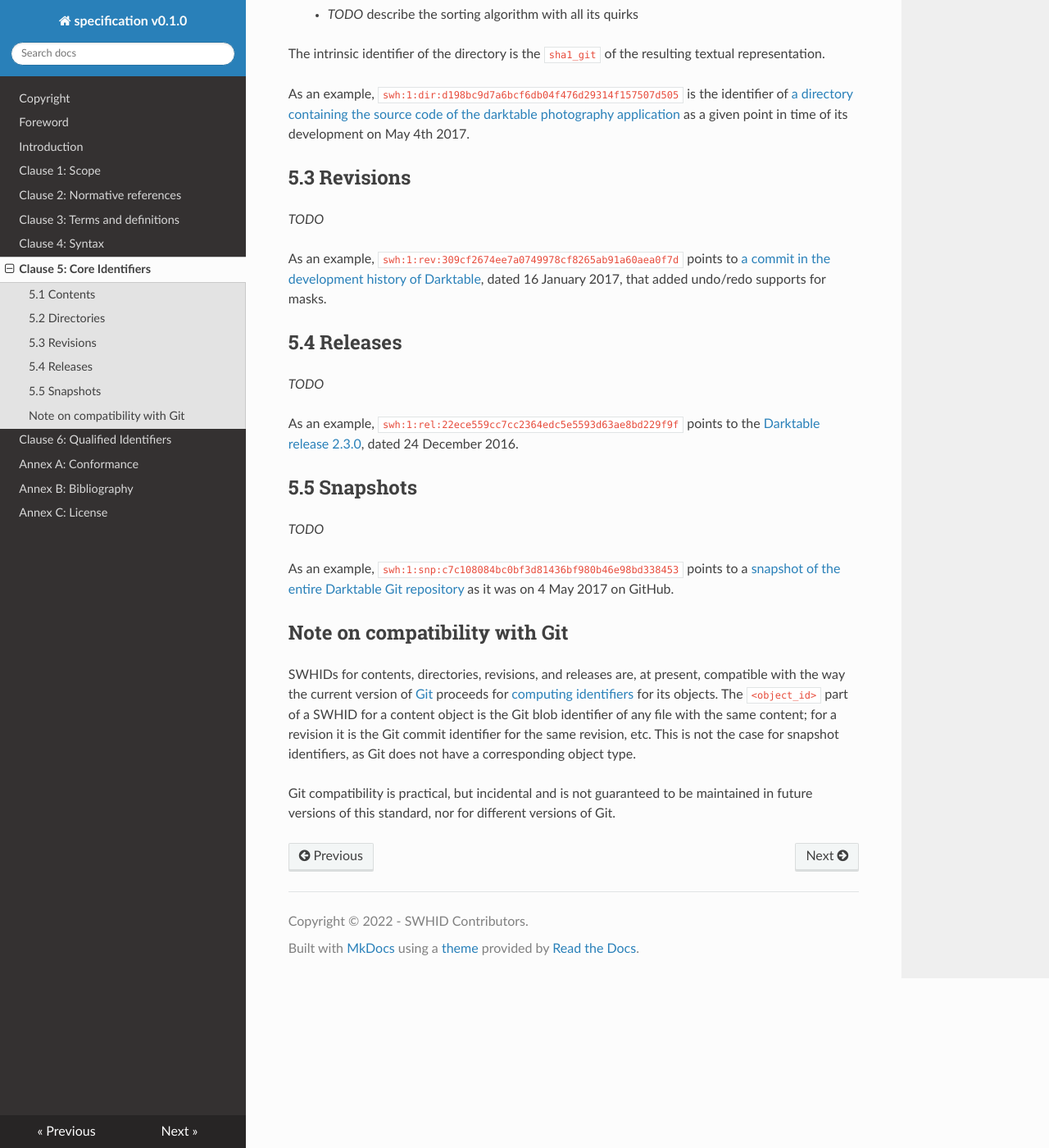
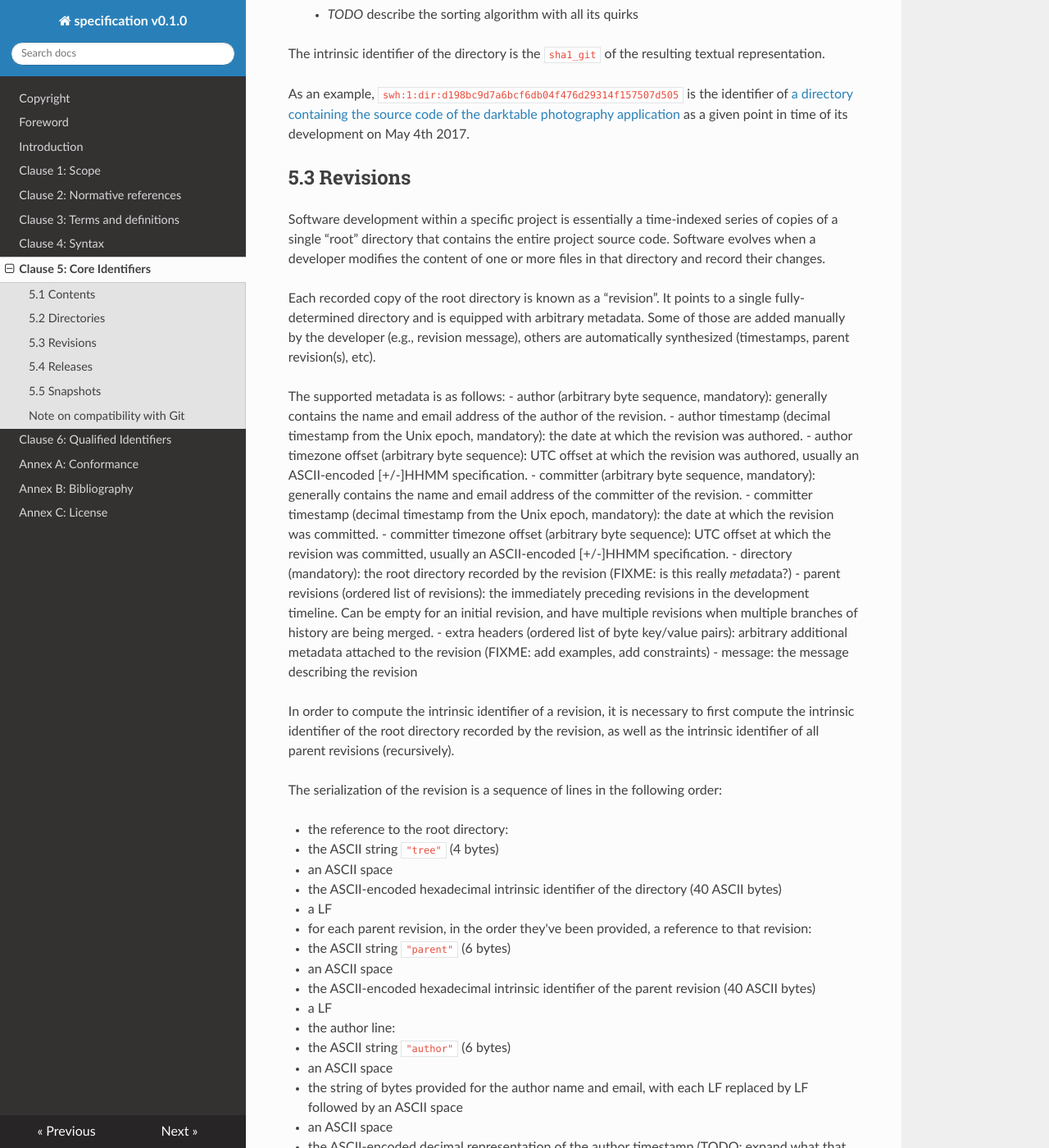
Before and after one commit to swhid/specification, an MkDocs documentation site: the page built from Chapters/5_Core_identifiers.md, in a window 1280 px wide and 1400 px high, scrolled down 1802 px. Shown: the whole window at 82% size. Built offline with MkDocs 1.6.1, drawn with Linux system fonts in a browser that asks for light colours; nearby versions of some CDN libraries; some of the changed text lies outside the part shown.

Commit message:
revision identifier: draft specification

```diff
--- a/Chapters/5_Core_identifiers.md
+++ b/Chapters/5_Core_identifiers.md
@@ -82,7 +82,72 @@ a given point in time of its development on May 4th 2017.
 
 ## 5.3 Revisions
 
-*TODO*
+Software development within a specific project is essentially a time-indexed series of copies of a single “root” directory that contains the entire project source code. Software evolves when a developer modifies the content of one or more files in that directory and record their changes.
+
+Each recorded copy of the root directory is known as a “revision”. It points to a single fully-determined directory and is equipped with arbitrary metadata. Some of those are added manually by the developer (e.g., revision message), others are automatically synthesized (timestamps, parent revision(s), etc).
+
+The supported metadata is as follows:
+ - author (arbitrary byte sequence, mandatory): generally contains the name and email address of the author of the revision.
+ - author timestamp (decimal timestamp from the Unix epoch, mandatory): the date at which the revision was authored.
+ - author timezone offset (arbitrary byte sequence): UTC offset at which the revision was authored, usually an ASCII-encoded [+/-]HHMM specification.
+ - committer (arbitrary byte sequence, mandatory): generally contains the name and email address of the committer of the revision.
+ - committer timestamp (decimal timestamp from the Unix epoch, mandatory): the date at which the revision was committed.
+ - committer timezone offset (arbitrary byte sequence): UTC offset at which the revision was committed, usually an ASCII-encoded [+/-]HHMM specification.
+ - directory (mandatory): the root directory recorded by the revision (FIXME: is this really *meta*data?)
+ - parent revisions (ordered list of revisions): the immediately preceding revisions in the development timeline. Can be empty for an initial revision, and have multiple revisions when multiple branches of history are being merged.
+ - extra headers (ordered list of byte key/value pairs): arbitrary additional metadata attached to the revision (FIXME: add examples, add constraints)
+ - message: the message describing the revision
+
+In order to compute the intrinsic identifier of a revision, it is necessary to first compute the intrinsic identifier of the root directory recorded by the revision, as well as the intrinsic identifier of all parent revisions (recursively).
+
+The serialization of the revision is a sequence of lines in the following order:
+
+ - the reference to the root directory:
+   - the ASCII string `"tree"` (4 bytes)
+   - an ASCII space
+   - the ASCII-encoded hexadecimal intrinsic identifier of the directory (40 ASCII bytes)
+   - a LF
+ - for each parent revision, in the order they've been provided, a reference to that revision:
+   - the ASCII string `"parent"` (6 bytes)
+   - an ASCII space
+   - the ASCII-encoded hexadecimal intrinsic identifier of the parent revision (40 ASCII bytes)
+   - a LF
+ - the author line:
+   - the ASCII string `"author"` (6 bytes)
+   - an ASCII space
+   - the string of bytes provided for the author name and email, with each LF replaced by LF followed by an ASCII space
+   - an ASCII space
+   - the ASCII-encoded decimal representation of the author timestamp (TODO: expand what that means)
+   - an ASCII space
+   - the string of bytes provided for the author timezone offset, with each LF replaced by LF followed by an ASCII space
+   - a LF
+ - the committer line:
+   - the ASCII string `"committer"` (9 bytes)
+   - an ASCII space
+   - the string of bytes provided for the committer name and email, with each LF replaced by LF followed by an ASCII space
+   - an ASCII space
+   - the ASCII-encoded decimal representation of the committer timestamp (TODO: expand what that means)
+   - an ASCII space
+   - the string of bytes provided for the committer timezone offset, with each LF replaced by LF followed by an ASCII space
+   - a LF
+ - the extra header lines; for each provided key/value pair, in the order they have been provided:
+   - the key
+   - an ASCII space
+   - the value, with each LF replaced by LF followed by an ASCII space
+   - a LF
+ - if the message is defined:
+   - an extra LF (the message is separated from the header with two LFs)
+   - the commit message as a raw string of bytes
+
+The intrinsic identifier of the revision is the SHA1 of the of the byte sequence obtained by juxtaposing
+ - the ASCII string `"commit"` (without quotes),
+ - an ASCII space,
+ - the length of the previously obtained serialization as ASCII-encoded decimal digits,
+ - a NULL byte,
+ - and the previously obtained serialization.
+
+TODO: add example serializations
+
 
 As an example, `swh:1:rev:309cf2674ee7a0749978cf8265ab91a60aea0f7d` points to
 [a commit in the development history of Darktable](https://archive.softwareheritage.org/swh:1:rev:309cf2674ee7a0749978cf8265ab91a60aea0f7d), dated 16 January 2017, that added undo/redo supports for masks.
```
